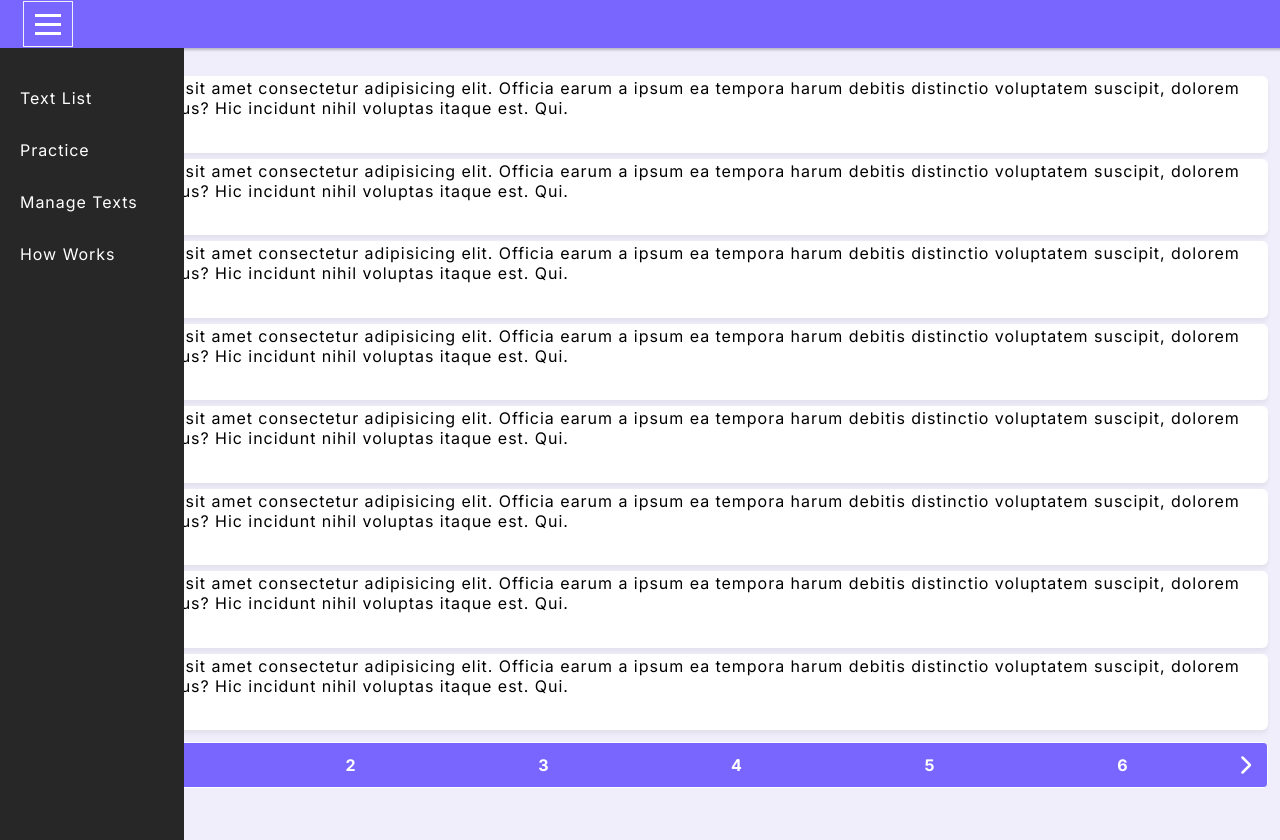
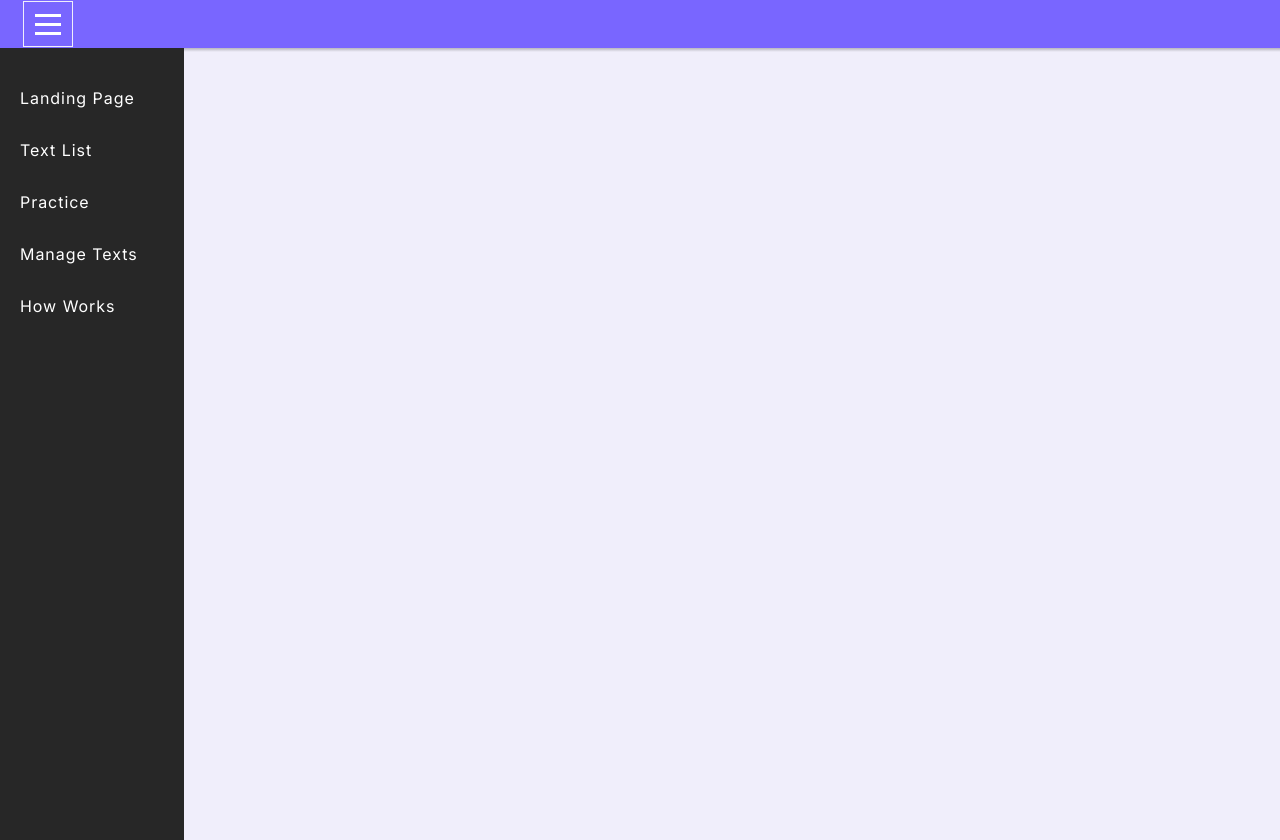
Before and after one commit to coarmurat/learnlang, a Next.js app: page / in a window 1280 px wide. Both pictures are taken after a click on the button 48 px from the left and 24 px from the top of the page. Built offline with nearby package versions, Linux system fonts and the light colour scheme.

Commit message:
New project structure and layout system was installed.

```diff
--- /dev/null
+++ b/src/app/(LandingPage)/layout.tsx
@@ -0,0 +1,15 @@
+import Header from '@/components/Header'
+
+
+export default function RootLayout({
+  children,
+}: {
+  children: React.ReactNode
+}) {
+  return (
+    <>
+      <Header/>
+      <main>{children}</main>
+    </>
+  )
+}
--- /dev/null
+++ b/src/app/(LandingPage)/page.module.css
@@ -0,0 +1,3 @@
+.root{
+  display: flex;
+}
--- /dev/null
+++ b/src/app/(LandingPage)/page.tsx
@@ -0,0 +1,17 @@
+import styles from './page.module.css'
+
+import type { Metadata } from 'next'
+
+
+export const metadata: Metadata = {
+  title: 'Landing Page',
+  description: '',
+}
+
+export default function Home() {
+
+
+  return (
+    <div className={styles.root}>Landing Page</div>
+  )
+}
--- a/src/app/layout.tsx
+++ b/src/app/layout.tsx
@@ -1,6 +1,5 @@
 import './globals.css'
 import { Inter } from 'next/font/google'
-import Header from '@/components/Header'
 
 const inter = Inter({ subsets: ['latin'], display:'optional' })
 
@@ -13,8 +12,7 @@ export default function RootLayout({
   return (
     <html lang="en">
       <body className={inter.className}>
-        <Header/>
-        <main>{children}</main>
+        {children}
       </body>
     </html>
   )
--- a/src/components/Header/index.tsx
+++ b/src/components/Header/index.tsx
@@ -46,7 +46,8 @@ export default function Header() {
                 <div className={styles.logo}></div>
                 <nav className={`${styles.nav} ${isNavShowing?styles.showNav:''}`}>
                     <ul>
-                        <li><Link href='/'>Text List</Link></li>
+                        <li><Link href='/'>Landing Page</Link></li>
+                        <li><Link href='/textlist'>Text List</Link></li>
                         <li><Link href='/practice'>Practice</Link></li>
                         <li><Link href=''>Manage Texts</Link></li>
                         <li><Link href=''>How Works</Link></li>
```
Also changed, not shown: src/app/(Dashboard)/layout.tsx (added, +16 -0 lines), src/app/(Dashboard)/practice/page.tsx (added, +15 -0 lines), src/app/(Dashboard)/textlist/page.module.css (renamed from src/app/page.module.css), src/app/(Dashboard)/textlist/page.tsx (line endings or trailing spaces).
